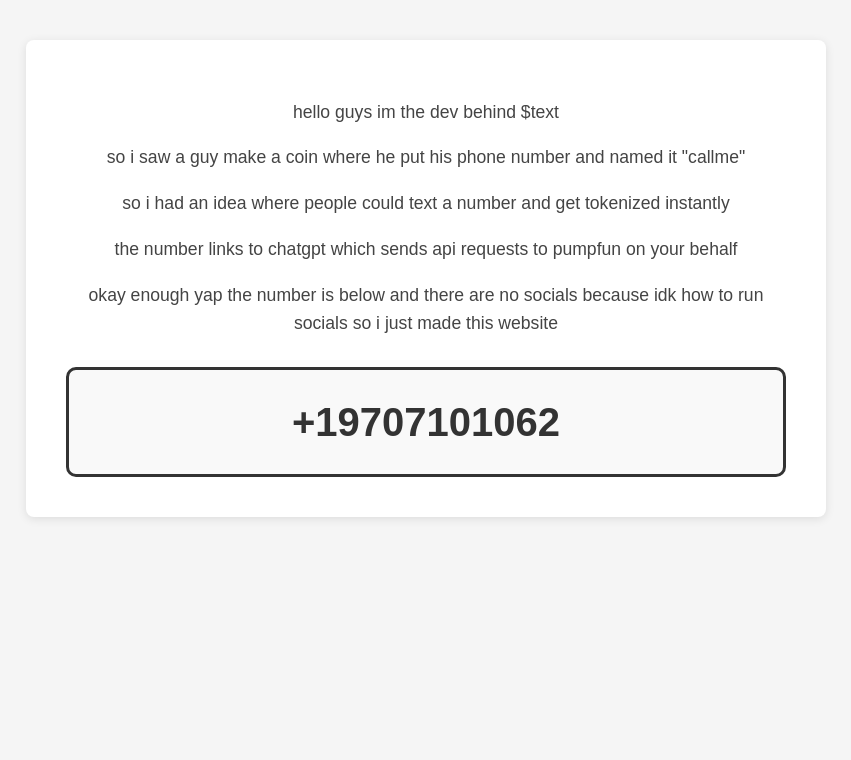
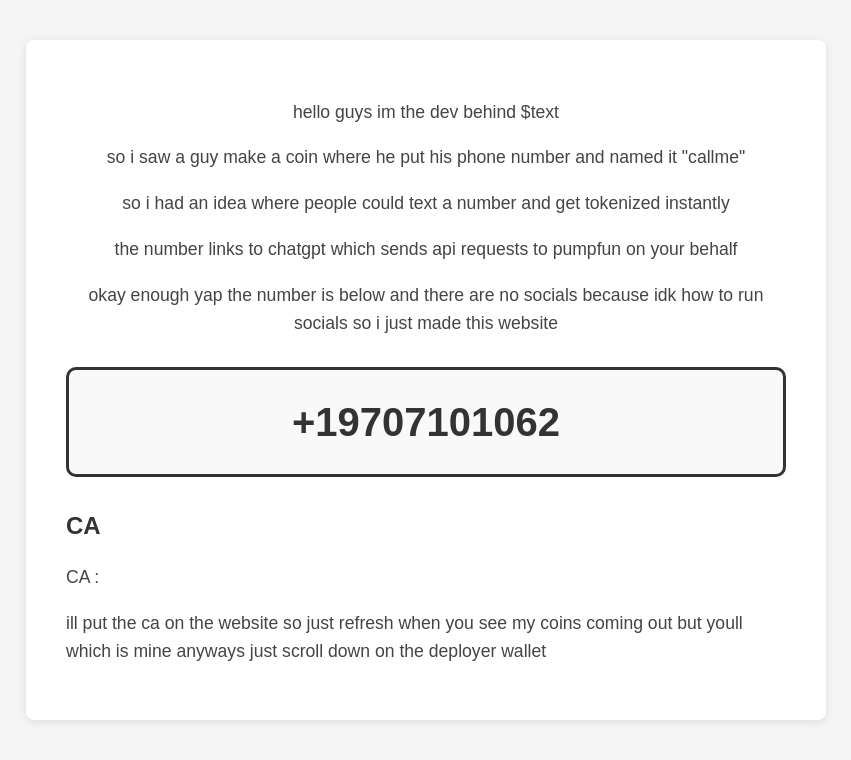
Before and after one commit to nessaonsol/terstdog, a plain HTML site: page index.html in a window 1280 px wide. Shown: the whole page, without its empty margins (214-1065 px from the left). Drawn offline with Linux system fonts and the light colour scheme.

Commit message:
Update index.html

```diff
--- a/index.html
+++ b/index.html
@@ -12,7 +12,16 @@
             padding: 40px 20px;
             line-height: 1.6;
             background-color: #f5f5f5;
+        .ca-section {
+            margin-top: 30px;
+            text-align: left;
         }
+        .ca-section h3 {
+            font-size: 1.5em;
+            margin-bottom: 10px;
+            color: #333;
+        }
+    }
         .container {
             background-color: white;
             padding: 40px;
@@ -50,6 +59,12 @@
         <p>okay enough yap the number is below and there are no socials because idk how to run socials so i just made this website</p>
 
         <div class="phone-number">+19707101062</div>
+
+        <div class="ca-section">
+            <h3>CA</h3>
+            <p>CA : </p>
+            <p>ill put the ca on the website so just refresh when you see my coins coming out but youll which is mine anyways just scroll down on the deployer wallet</p>
+        </div>
     </div>
 </body>
 </html>
```
